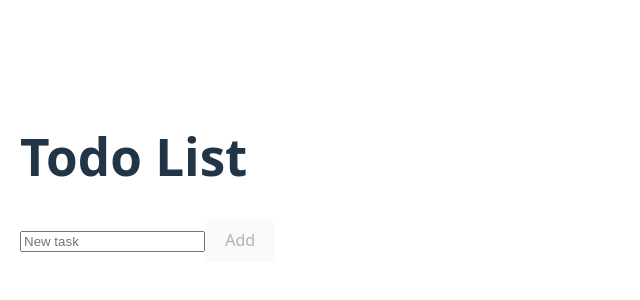
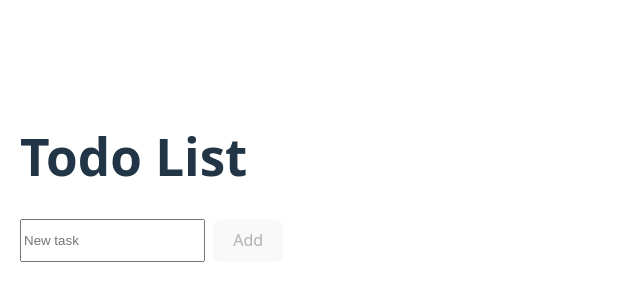
Before and after one commit to sinitsavr/react-ts-basics, a React (Vite) app: page / in a window 1280 px wide. Shown: the part 214-514 px from the top of the page, without its empty margins (0-640 px from the left). Built offline with nearby package versions, Linux system fonts and the light colour scheme.

Commit message:
Refactor todo actions into utils functions

```diff
--- a/src/App.tsx
+++ b/src/App.tsx
@@ -1,28 +1,18 @@
-import { useState } from 'react'
+
 import { TodoItem } from './components/TodoItem'
 import { useTodos } from './hooks/useTodos'
+import { AddTodoForm } from './components/AddTodoForm'
 
 export default function App() {
   const { todos, addTodo, toggleTodo, removeTodo } = useTodos()
-  const [title, setTitle] = useState('')
 
-  const submit = () => {
-    addTodo(title)
-    setTitle('')
 
-  }
   return (
     <div style={{ padding: 20, maxWidth: 400 }}>
       <h1>Todo List</h1>
-      <div>
-        <input
-          value={title}
-          onChange={e => setTitle(e.target.value)}
-          onKeyDown={e => e.key === 'Enter' && submit()}
-          placeholder="New task"
-        />
-        <button onClick={submit} disabled={!title.trim()}>Add</button>
-      </div>
+
+
+      <AddTodoForm onAdd={addTodo} />
 
       <ul>
         {todos.map(todo => (
--- /dev/null
+++ b/src/components/AddTodoForm.tsx
@@ -0,0 +1,26 @@
+import { useState } from 'react'
+
+type AddTodoFormProps = {
+    onAdd: (title: string) => void
+}
+export function AddTodoForm({ onAdd }: AddTodoFormProps) {
+    const [title, setTitle] = useState('')
+
+    const submit = () => {
+        onAdd(title)
+        setTitle('')
+    }
+    return (
+        <div style={{ display: 'flex', gap: 8 }}>
+            <input
+                value={title}
+                onChange={e => setTitle(e.target.value)}
+                onKeyDown={e => e.key === 'Enter' && submit()}
+                placeholder='New task'
+            />
+            <button onClick={submit} disabled={!title.trim()}>
+                Add
+            </button>
+        </div>
+    )
+}
--- a/src/hooks/useTodos.ts
+++ b/src/hooks/useTodos.ts
@@ -1,5 +1,6 @@
 import { useState, useEffect } from 'react'
 import type { Todo } from '../types/todo'
+import { toggleTodoById, removeTodoById } from '../utils/todos'
 
 const STORAGE_KEY = 'todos'
 
@@ -31,11 +32,11 @@ export function useTodos() {
   }
     const toggleTodo = (id: number) => {
       setTodos(prev =>
-        prev.map(t => (t.id === id ? { ...t, completed: !t.completed } : t))
-      )
-    }
+        toggleTodoById(prev, id)
+      )}
+
     const removeTodo = (id: number) => {
-      setTodos(prev => prev.filter(t => t.id !== id))
+      setTodos(prev => removeTodoById(prev, id))
     }
     const clearCompleted = () => {
       setTodos(prev => prev.filter(t => !t.completed))
--- /dev/null
+++ b/src/utils/todos.ts
@@ -0,0 +1,8 @@
+import type { Todo } from '../types/todo'
+
+export function toggleTodoById(todos: Todo[], id: number): Todo[] {
+    return todos.map(t => t.id === id ? {...t, completed: !t.completed } : t)}
+
+export function removeTodoById(todos: Todo[], id: number): Todo[]{
+    return todos.filter(t=> t.id !==id)
+}
```
